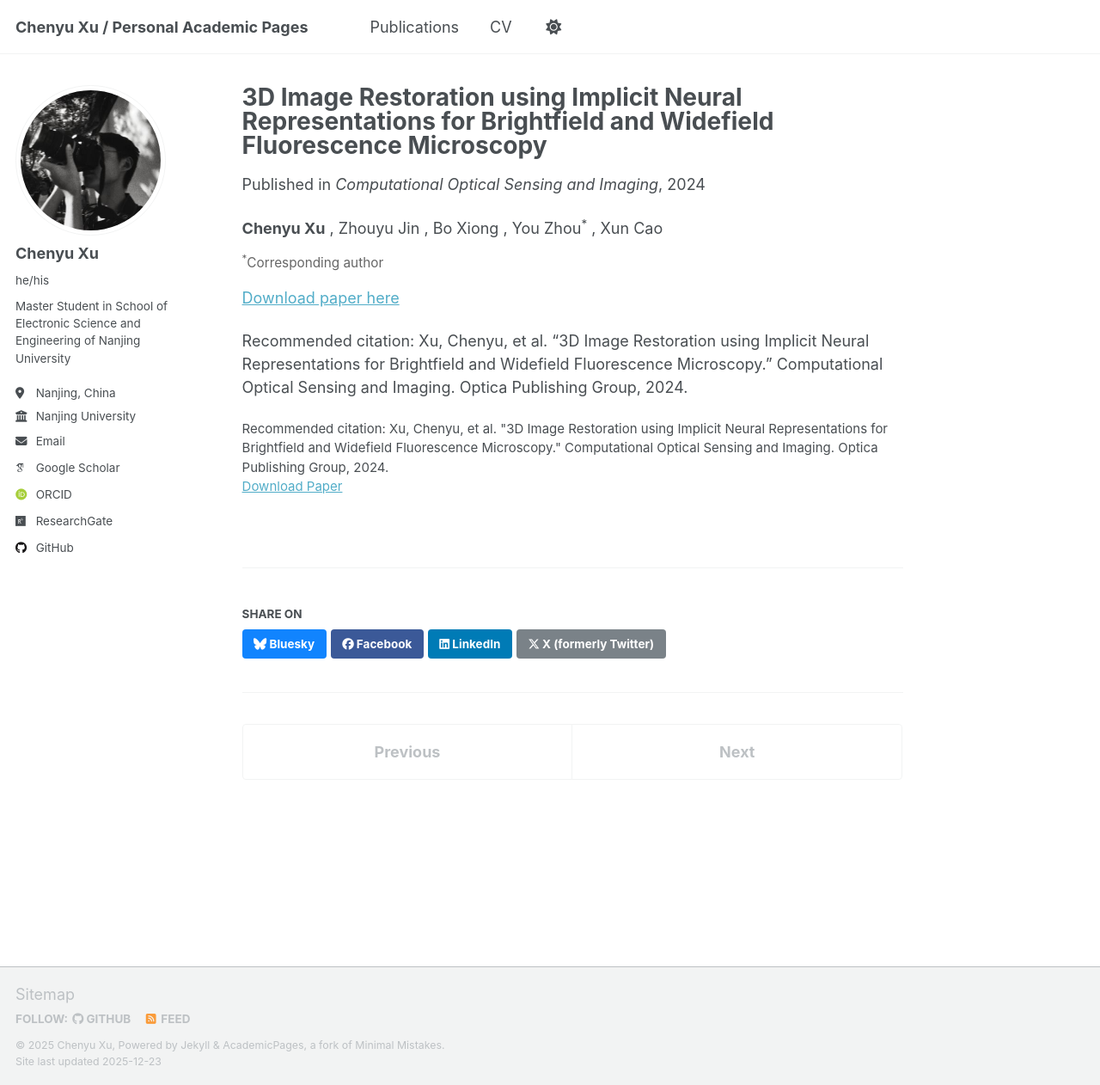
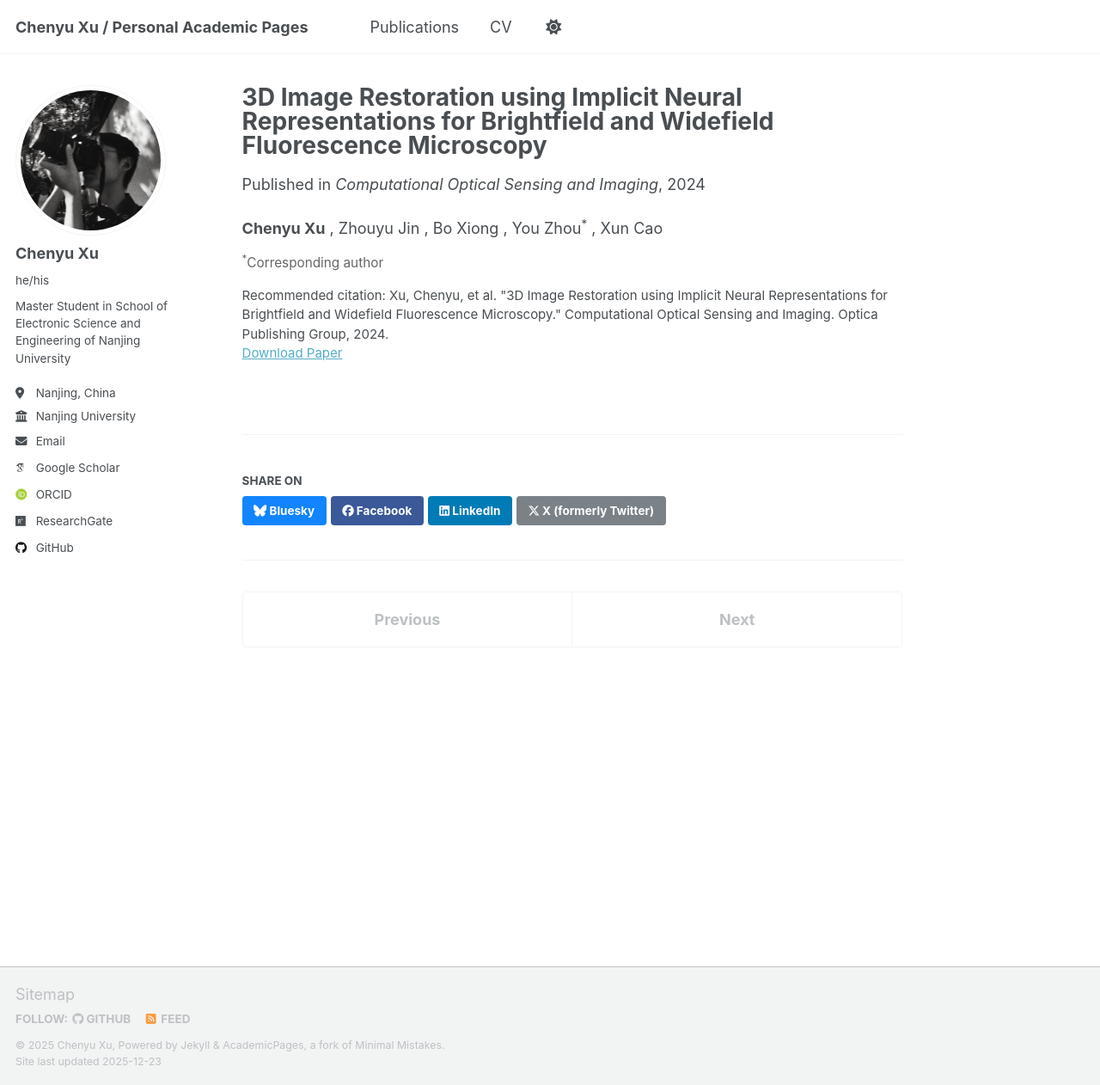
Before and after one commit to Chaos1025/Chaos1025.github.io, a Jekyll site: the page built from _publications/2024-07-15-Seminerf.md, in a window 1280 px wide and 1262 px high. Shown: the whole window at 86% size. Built offline with Jekyll 4.4.1, drawn with Linux system fonts in a browser that asks for light colours; some web fonts are replaced; a script that is not in the unit is left out.

Commit message:
change paper info

```diff
--- a/_publications/2024-07-15-Seminerf.md
+++ b/_publications/2024-07-15-Seminerf.md
@@ -16,7 +16,3 @@ authors:
     corresponding: True
   - name: "Xun Cao"
 ---
-
-<a href='https://opg.optica.org/abstract.cfm?uri=COSI-2024-CTh4B.5'>Download paper here</a>
-
-Recommended citation: Xu, Chenyu, et al. "3D Image Restoration using Implicit Neural Representations for Brightfield and Widefield Fluorescence Microscopy." Computational Optical Sensing and Imaging. Optica Publishing Group, 2024.
```
Also changed, not shown: _publications/2024-10-17-PIECE-INR.md (+0 -4 lines), _publications/2025-09-23-3DGAT.md (+2 -4 lines).
